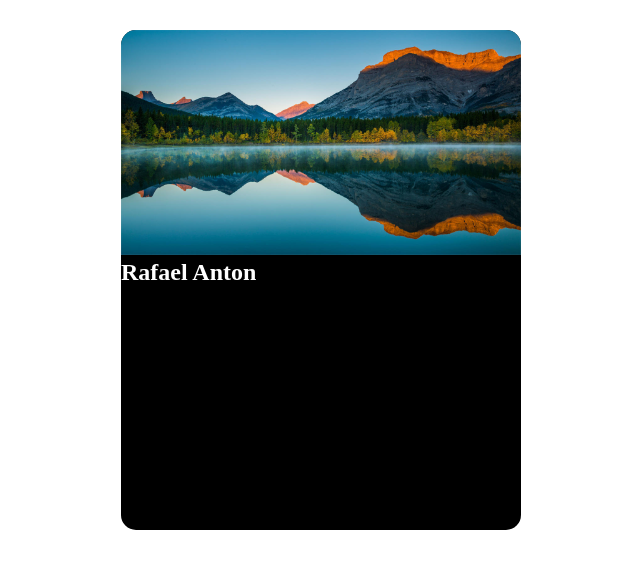
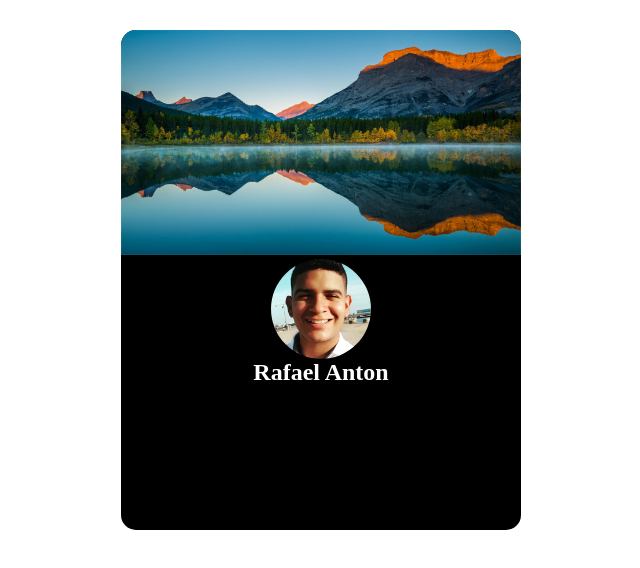
Before and after one commit to ar1960/card, a plain HTML site: page index.html in a window 1280 px wide. Shown: the whole page, without its empty margins (319-959 px from the left). Drawn offline with Linux system fonts and the light colour scheme.

Commit message:
prueba zindex

```diff
--- a/CSS/style.css
+++ b/CSS/style.css
@@ -13,10 +13,24 @@ main {
     background-color: black;
     border-radius: 15px;
     overflow: hidden;
+    z-index: 1;
 }
-.card img {
+.card .background {
+    z-index: 2;
+}
+.card .background img{
     width: 100%;
+}
+.card .profile-picture {
+    display: flex;
+    justify-content: center;
+    z-index: 3;
+}
+.card .profile-picture img{
+    width: 100px;
+    border-radius: 50%;
 }
 .card h1 {
     color: white;
+    text-align: center;
 }
--- a/index.html
+++ b/index.html
@@ -9,7 +9,12 @@
 <body>
     <main>
         <section class="card">
-            <img src="imagenes/8k_wall__2__by_greatloveart_dexzip7-fullview.jpg" alt="">
+            <div class="background">
+                <img src="imagenes/8k_wall__2__by_greatloveart_dexzip7-fullview.jpg" alt="">
+            </div>
+            <div class="profile-picture">
+                <img src="imagenes/IMG_20210104_180737_652.jpg" alt="">
+            </div>
             <h1>Rafael Anton</h1>
         </section>
     </main>
```
Also changed, not shown: imagenes/IMG_20210104_180737_652.jpg (added).
